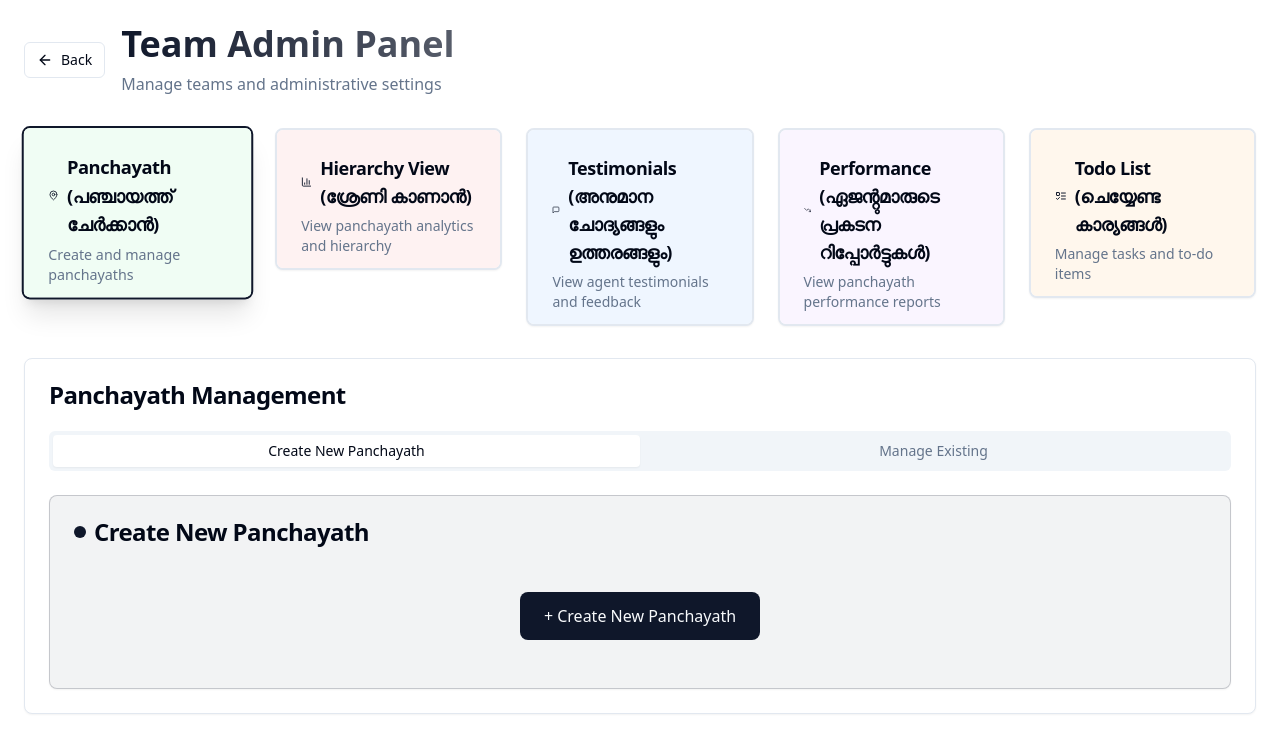
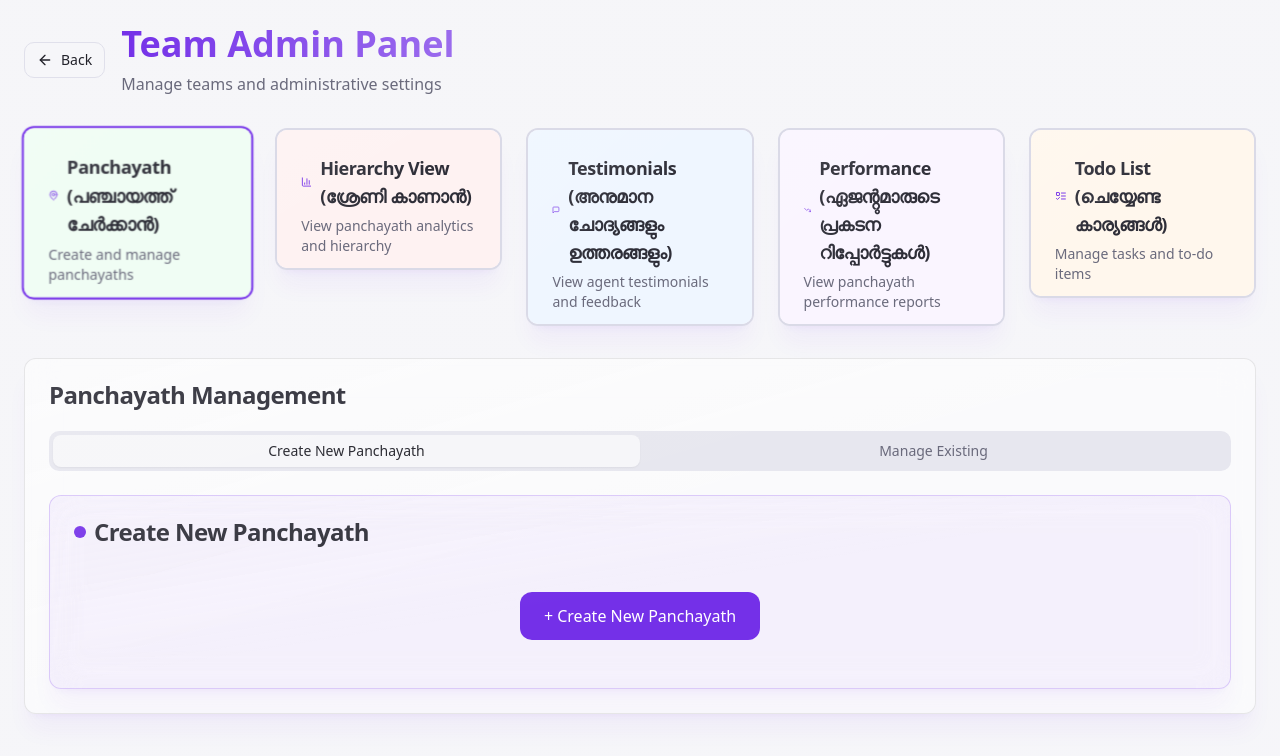
Before and after one commit to evaselfe/spacial-tasks-13, a React (Vite) app: page /admin in a window 1280 px wide. Shown: the top 756 px of the page. Built offline with nearby package versions, Linux system fonts and the light colour scheme.

Commit message:
Refactor: Update color scheme and card styling

```diff
--- a/src/components/ui/card.tsx
+++ b/src/components/ui/card.tsx
@@ -9,7 +9,7 @@ const Card = React.forwardRef<
   <div
     ref={ref}
     className={cn(
-      "rounded-lg border bg-card text-card-foreground shadow-sm",
+      "rounded-xl backdrop-blur-lg bg-card/80 border border-card-foreground/10 text-card-foreground shadow-xl shadow-primary/5 relative overflow-hidden before:absolute before:inset-0 before:bg-gradient-to-br before:from-white/10 before:via-transparent before:to-transparent before:pointer-events-none",
       className
     )}
     {...props}
--- a/src/index.css
+++ b/src/index.css
@@ -8,109 +8,115 @@ All colors MUST be HSL.
 
 @layer base {
   :root {
-    --background: 0 0% 100%;
-    --foreground: 222.2 84% 4.9%;
+    /* Glass Morphism Color System - Light Mode */
+    --background: 240 20% 97%;
+    --foreground: 240 10% 15%;
 
-    --card: 0 0% 100%;
-    --card-foreground: 222.2 84% 4.9%;
+    --card: 240 20% 99%;
+    --card-foreground: 240 10% 20%;
 
-    --popover: 0 0% 100%;
-    --popover-foreground: 222.2 84% 4.9%;
+    --popover: 240 20% 98%;
+    --popover-foreground: 240 10% 20%;
 
-    --primary: 222.2 47.4% 11.2%;
-    --primary-foreground: 210 40% 98%;
+    --primary: 262 80% 55%;
+    --primary-foreground: 0 0% 100%;
 
-    --secondary: 210 40% 96.1%;
-    --secondary-foreground: 222.2 47.4% 11.2%;
+    --secondary: 240 30% 94%;
+    --secondary-foreground: 240 10% 25%;
 
-    --muted: 210 40% 96.1%;
-    --muted-foreground: 215.4 16.3% 46.9%;
+    --muted: 240 20% 92%;
+    --muted-foreground: 240 8% 45%;
 
-    --accent: 210 40% 96.1%;
-    --accent-foreground: 222.2 47.4% 11.2%;
+    --accent: 220 70% 60%;
+    --accent-foreground: 0 0% 100%;
 
-    --destructive: 0 84.2% 60.2%;
-    --destructive-foreground: 210 40% 98%;
+    --destructive: 0 75% 60%;
+    --destructive-foreground: 0 0% 100%;
 
-    --border: 214.3 31.8% 91.4%;
-    --input: 214.3 31.8% 91.4%;
-    --ring: 222.2 84% 4.9%;
+    --border: 240 20% 88%;
+    --input: 240 20% 90%;
+    --ring: 262 80% 55%;
 
-    --radius: 0.5rem;
+    --radius: 0.75rem;
 
-    --sidebar-background: 0 0% 98%;
+    /* Glass Effects */
+    --glass-background: 240 20% 99%;
+    --glass-border: 240 30% 85%;
+    --glass-shadow: 240 15% 80%;
 
-    --sidebar-foreground: 240 5.3% 26.1%;
+    --sidebar-background: 240 25% 96%;
+    --sidebar-foreground: 240 10% 25%;
+    --sidebar-primary: 262 80% 55%;
+    --sidebar-primary-foreground: 0 0% 100%;
+    --sidebar-accent: 240 25% 90%;
+    --sidebar-accent-foreground: 240 10% 25%;
+    --sidebar-border: 240 20% 85%;
+    --sidebar-ring: 262 80% 55%;
 
-    --sidebar-primary: 240 5.9% 10%;
-
-    --sidebar-primary-foreground: 0 0% 98%;
-
-    --sidebar-accent: 240 4.8% 95.9%;
-
-    --sidebar-accent-foreground: 240 5.9% 10%;
-
-    --sidebar-border: 220 13% 91%;
-
-    --sidebar-ring: 217.2 91.2% 59.8%;
-
-    /* Role-specific colors */
-    --coordinator: 142 76% 36%;
-    --coordinator-foreground: 210 40% 98%;
-    --supervisor: 221 83% 53%;
-    --supervisor-foreground: 210 40% 98%;
-    --group-leader: 25 95% 53%;
-    --group-leader-foreground: 210 40% 98%;
-    --pro: 291 64% 42%;
-    --pro-foreground: 210 40% 98%;
+    /* Role-specific colors - Glass Theme */
+    --coordinator: 150 70% 45%;
+    --coordinator-foreground: 0 0% 100%;
+    --supervisor: 230 75% 60%;
+    --supervisor-foreground: 0 0% 100%;
+    --group-leader: 35 85% 55%;
+    --group-leader-foreground: 0 0% 100%;
+    --pro: 280 70% 50%;
+    --pro-foreground: 0 0% 100%;
   }
 
   .dark {
-    --background: 222.2 84% 4.9%;
-    --foreground: 210 40% 98%;
+    /* Glass Morphism Color System - Dark Mode */
+    --background: 240 15% 8%;
+    --foreground: 240 20% 95%;
 
-    --card: 222.2 84% 4.9%;
-    --card-foreground: 210 40% 98%;
+    --card: 240 15% 10%;
+    --card-foreground: 240 20% 92%;
 
-    --popover: 222.2 84% 4.9%;
-    --popover-foreground: 210 40% 98%;
+    --popover: 240 15% 12%;
+    --popover-foreground: 240 20% 92%;
 
-    --primary: 210 40% 98%;
-    --primary-foreground: 222.2 47.4% 11.2%;
+    --primary: 262 80% 65%;
+    --primary-foreground: 240 15% 8%;
 
-    --secondary: 217.2 32.6% 17.5%;
-    --secondary-foreground: 210 40% 98%;
+    --secondary: 240 20% 16%;
+    --secondary-foreground: 240 20% 85%;
 
-    --muted: 217.2 32.6% 17.5%;
-    --muted-foreground: 215 20.2% 65.1%;
+    --muted: 240 15% 14%;
+    --muted-foreground: 240 10% 60%;
 
-    --accent: 217.2 32.6% 17.5%;
-    --accent-foreground: 210 40% 98%;
+    --accent: 220 70% 70%;
+    --accent-foreground: 240 15% 8%;
 
-    --destructive: 0 62.8% 30.6%;
-    --destructive-foreground: 210 40% 98%;
+    --destructive: 0 75% 65%;
+    --destructive-foreground: 240 15% 8%;
 
-    --border: 217.2 32.6% 17.5%;
-    --input: 217.2 32.6% 17.5%;
-    --ring: 212.7 26.8% 83.9%;
-    --sidebar-background: 240 5.9% 10%;
-    --sidebar-foreground: 240 4.8% 95.9%;
-    --sidebar-primary: 224.3 76.3% 48%;
-    --sidebar-primary-foreground: 0 0% 100%;
-    --sidebar-accent: 240 3.7% 15.9%;
-    --sidebar-accent-foreground: 240 4.8% 95.9%;
-    --sidebar-border: 240 3.7% 15.9%;
-    --sidebar-ring: 217.2 91.2% 59.8%;
+    --border: 240 20% 20%;
+    --input: 240 20% 18%;
+    --ring: 262 80% 65%;
 
-    /* Role-specific colors - Dark mode */
-    --coordinator: 142 76% 36%;
-    --coordinator-foreground: 210 40% 98%;
-    --supervisor: 221 83% 53%;
-    --supervisor-foreground: 210 40% 98%;
-    --group-leader: 25 95% 53%;
-    --group-leader-foreground: 210 40% 98%;
-    --pro: 291 64% 42%;
-    --pro-foreground: 210 40% 98%;
+    /* Glass Effects - Dark */
+    --glass-background: 240 15% 12%;
+    --glass-border: 240 25% 25%;
+    --glass-shadow: 240 10% 5%;
+
+    --sidebar-background: 240 20% 10%;
+    --sidebar-foreground: 240 20% 85%;
+    --sidebar-primary: 262 80% 65%;
+    --sidebar-primary-foreground: 240 15% 8%;
+    --sidebar-accent: 240 20% 15%;
+    --sidebar-accent-foreground: 240 20% 85%;
+    --sidebar-border: 240 20% 20%;
+    --sidebar-ring: 262 80% 65%;
+
+    /* Role-specific colors - Dark mode Glass */
+    --coordinator: 150 70% 55%;
+    --coordinator-foreground: 240 15% 8%;
+    --supervisor: 230 75% 70%;
+    --supervisor-foreground: 240 15% 8%;
+    --group-leader: 35 85% 65%;
+    --group-leader-foreground: 240 15% 8%;
+    --pro: 280 70% 60%;
+    --pro-foreground: 240 15% 8%;
   }
 }
 
@@ -120,6 +126,20 @@ All colors MUST be HSL.
   }
 
   body {
-    @apply bg-background text-foreground;
+    @apply bg-gradient-to-br from-background via-background to-primary/5 text-foreground min-h-screen;
   }
 }
+
+@layer utilities {
+  .glass {
+    @apply backdrop-blur-lg bg-card/80 border border-card-foreground/10 shadow-xl shadow-primary/5;
+  }
+
+  .glass-subtle {
+    @apply backdrop-blur-md bg-card/60 border border-card-foreground/5;
+  }
+
+  .glass-strong {
+    @apply backdrop-blur-xl bg-card/90 border border-card-foreground/20 shadow-2xl shadow-primary/10;
+  }
+}
```
